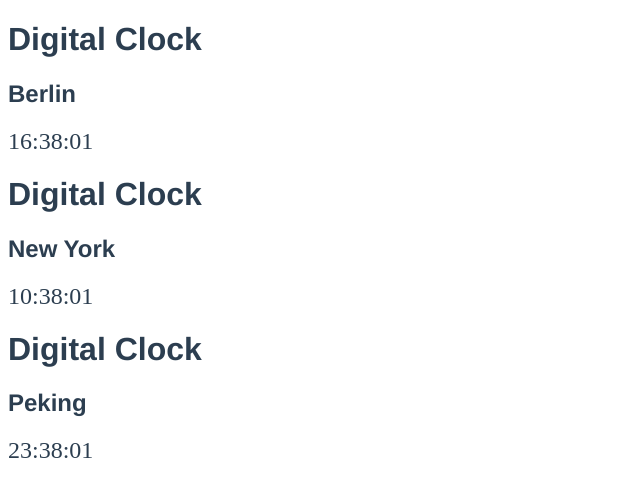
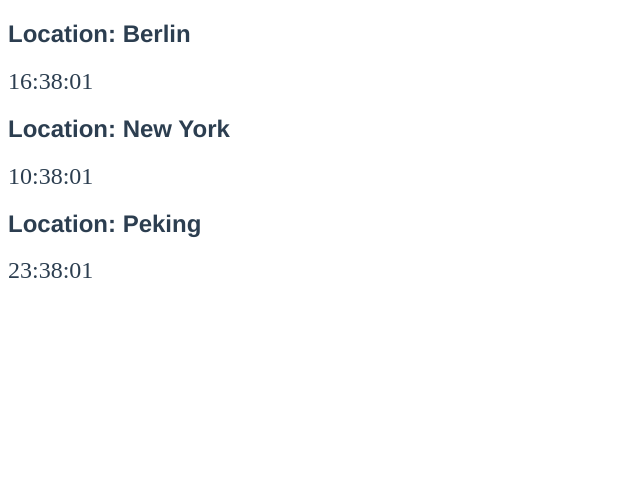
Before and after one commit to am2024ma/Zeitzonen, a Vue app: page / in a window 1280 px wide. Shown: the top 496 px of the page, without its empty margins (0-640 px from the left). Built offline with nearby package versions, Linux system fonts and the light colour scheme; a web font is replaced by a local one.

Commit message:
Code cleaning

```diff
--- a/src/App.vue
+++ b/src/App.vue
@@ -3,7 +3,7 @@ import DigitalClock from "./components/DigitalClock.vue"
 </script>
 
 <template>
- <h1> {{ location }}</h1>
+
   <DigitalClock  tz="Europe/Berlin"  location="Berlin" />
   <DigitalClock  tz="America/New_York"  location="New York" />
   <DigitalClock  tz="Asia/Shanghai"  location="Peking" />
--- a/src/components/DigitalClock.vue
+++ b/src/components/DigitalClock.vue
@@ -2,15 +2,13 @@
 
 export default {
   name: "DigitalClock",
-   timezone: String,
+
   data() {
     return {
       hours: 0,
       minutes: 0,
-      seconds: 0,
-      timezone:""
+      seconds: 0
     }
-
   },
   mounted() {
     setInterval(() => this.setTime(), 1000)
@@ -22,14 +20,7 @@ export default {
   },
   methods: {
     setTime() {
-     // const date = new Date();
-
-
     const date = new Date(new Date().toLocaleString("en-US", {timeZone:  this.tz}))
-
-    console.log("Date: "+ date);
-    console.log("Location: "+ this.location);
-    console.log("Timezone: "+  this.timezone);
       let hours = date.getHours();
       let minutes = date.getMinutes();
       let seconds = date.getSeconds();
@@ -45,9 +36,9 @@ export default {
 </script>
 
 <template>
-  <h1>Digital Clock</h1>
+
   <div class="container">
-    <h2> {{ location }}</h2>
+    <h2>Location: {{ location }}</h2>
     <div class="LCD">
       <div class="hours">{{ hours }}</div>
       <div class="divider">:</div>
```
